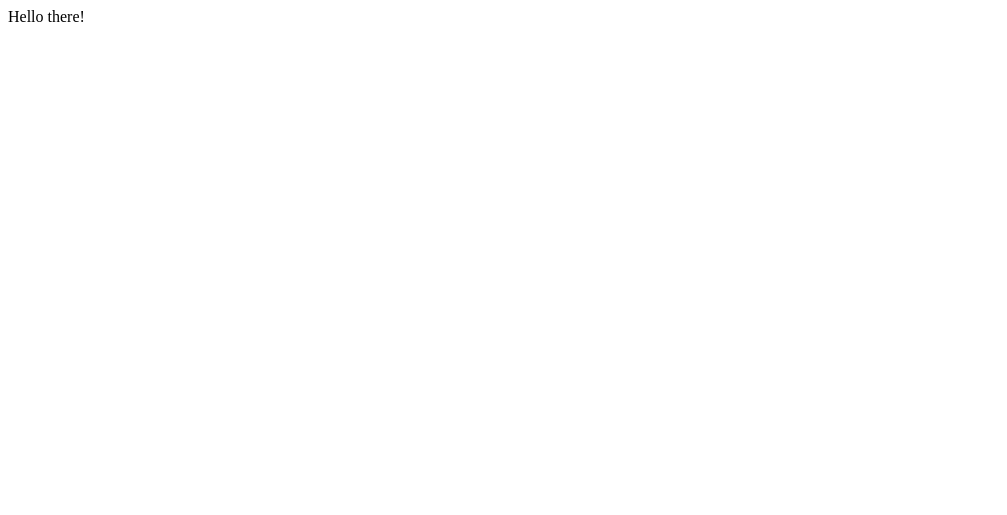
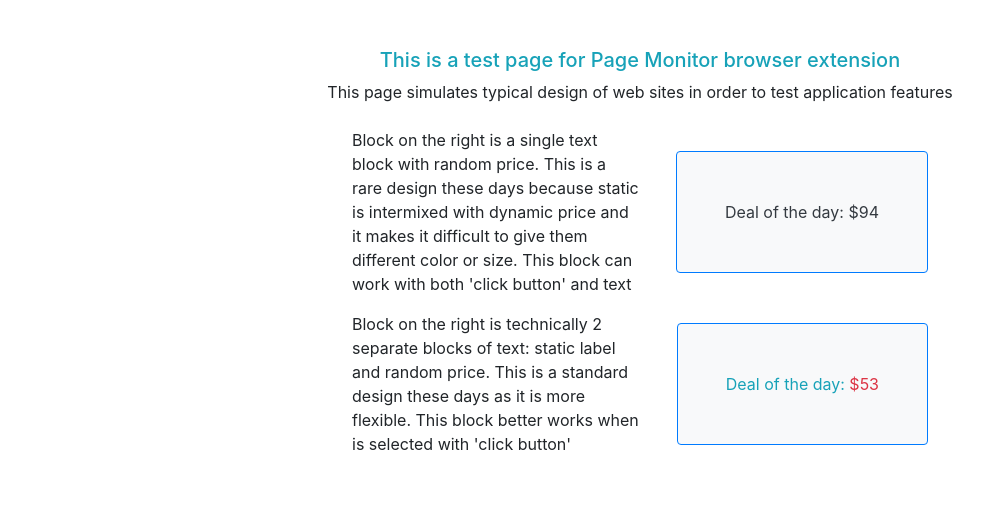
Before and after one commit to stolbivi/stolbivi.github.io, a plain HTML site: page index.html in a window 1280 px wide. Shown: the whole page, without its empty margins (0-1007 px from the left). Drawn offline with nearby package versions, Linux system fonts and the light colour scheme.

Commit message:
Test page

```diff
--- a/index.html
+++ b/index.html
@@ -1 +1,28 @@
-Hello there!
+<!doctype html>
+<html lang="en">
+<head>
+    <!-- Required meta tags -->
+    <meta charset="utf-8">
+    <meta name="viewport" content="width=device-width, initial-scale=1, shrink-to-fit=no">
+    <link rel="stylesheet" href="https://cdn.jsdelivr.net/npm/bootstrap@4.6.0/dist/css/bootstrap.min.css" integrity="sha384-B0vP5xmATw1+K9KRQjQERJvTumQW0nPEzvF6L/Z6nronJ3oUOFUFpCjEUQouq2+l" crossorigin="anonymous">
+    <title>Page Monitor Test Page</title>
+</head>
+<body>
+<div class="d-flex justify-content-center p-5">
+    <div class="d-flex w-100 align-items-center flex-column">
+    <h5 class="text-info">This is a test page for Page Monitor browser extension</h5>
+    <p>This page simulates typical design of web sites in order to test application features</p>
+    <div class="d-flex w-50 justify-content-between align-items-center p-2">
+        <div class="w-50">Block on the right is a single text block with random price. This is a rare design these days because static is intermixed with dynamic price and it makes it difficult to give them different color or size. This block can work with both 'click button' and text</div>
+        <div id="single" class="p-5 bg-light border border-primary text-dark rounded">Deal of the day: </div>
+        <script>document.getElementById("single").innerHTML = 'Deal of the day: $'+Math.round(Math.random()*100, 2)</script>
+    </div>
+        <div class="d-flex w-50 justify-content-between align-items-center p-2">
+            <div class="w-50">Block on the right is technically 2 separate blocks of text: static label and random price. This is a standard design these days as it is more flexible. This block better works when is selected with 'click button'</div>
+            <div class="p-5 bg-light border border-primary text-dark rounded"><span class="text-info">Deal of the day: </span><span id="separated" class="text-danger"></span></div>
+            <script>document.getElementById("separated").innerHTML = "$"+Math.round(Math.random()*100, 2)</script>
+        </div>
+    </div>
+</div>
+</body>
+</html>
--- /dev/null
+++ b/style.css
@@ -0,0 +1,3 @@
+body {
+    font-size: 30px;
+}
```
